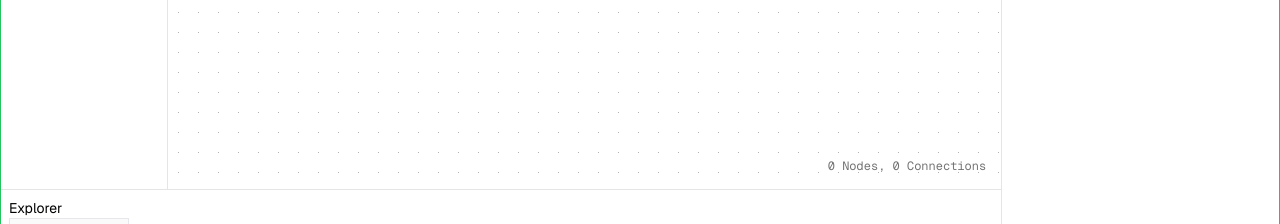
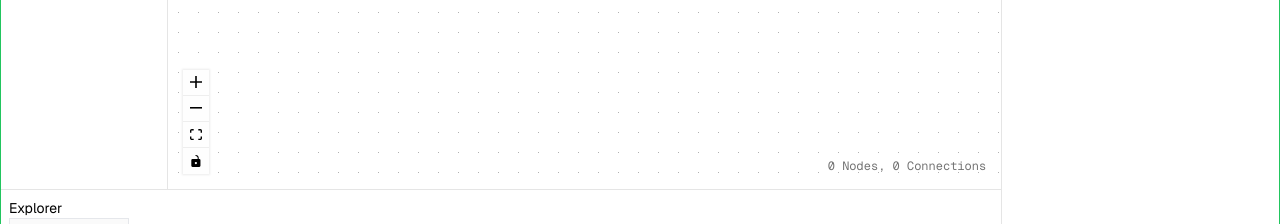
Before and after one commit to PwnFunction/eve, a Next.js app: page / in a window 1280 px wide. Shown: the part 340-564 px from the top of the page. Built offline with nearby package versions, Linux system fonts and the light colour scheme.

Commit message:
feat: added controls

```diff
--- a/src/components/canvas.tsx
+++ b/src/components/canvas.tsx
@@ -5,6 +5,7 @@ import {
   addEdge,
   Background,
   BackgroundVariant,
+  Controls,
   Panel,
   ReactFlow,
   useEdgesState,
@@ -118,6 +119,7 @@ export const Canvas = () => {
             {edges.length} {edges.length === 1 ? "Connection" : "Connections"}
           </Panel>
           <Background color="#999" variant={BackgroundVariant.Dots} />
+          <Controls />
         </ReactFlow>
       </div>
     </div>
```
